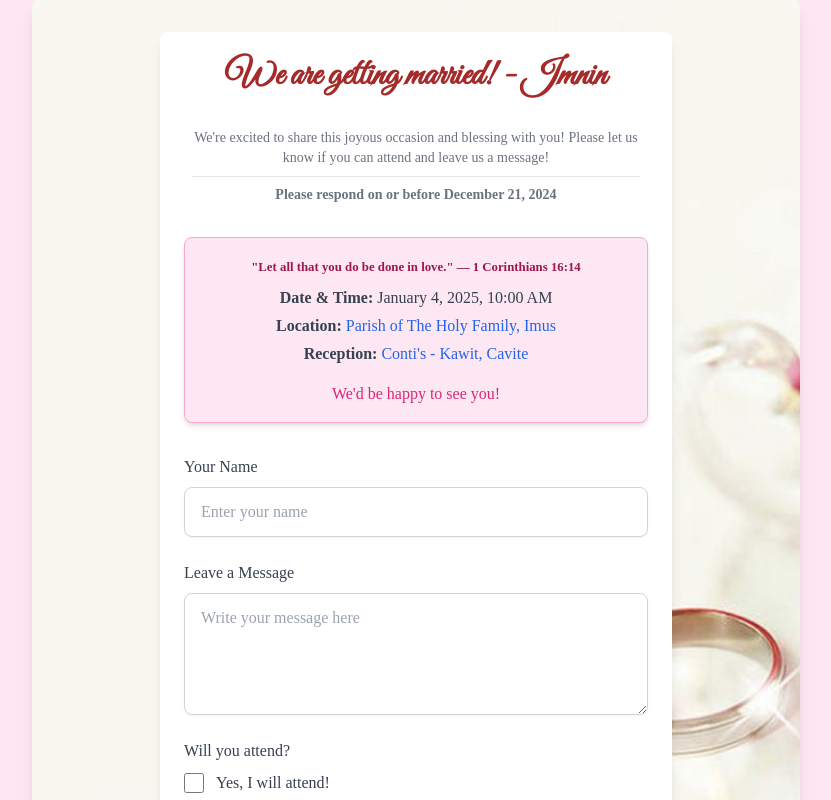
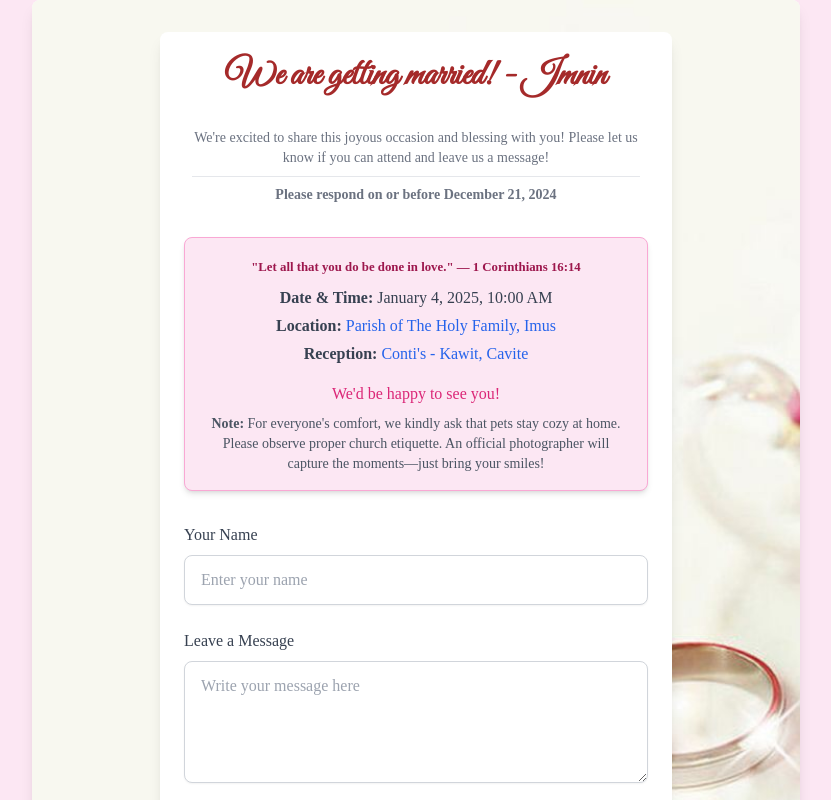
Before and after one commit to ninalamo/rsvp-app, a Next.js app: page / in a window 1280 px wide. Shown: the top 800 px of the page, without its empty margins (224-1055 px from the left). Built offline with nearby package versions, Linux system fonts and the light colour scheme; no server answers.

Commit message:
no pets allowed

```diff
--- a/app/rsvps/RsvpForm.jsx
+++ b/app/rsvps/RsvpForm.jsx
@@ -170,7 +170,9 @@ export default function RsvpForm() {
                   <span className="block text-pink-600">
                   We&apos;d be happy to see you!
                   </span>
-
+                  <span className="block mt-2 text-gray-600 text-sm">
+                    <strong>Note:</strong> For everyone's comfort, we kindly ask that pets stay cozy at home. Please observe proper church etiquette. An official photographer will capture the moments—just bring your smiles!
+                  </span>
                 </p>
               </div>
 
```
